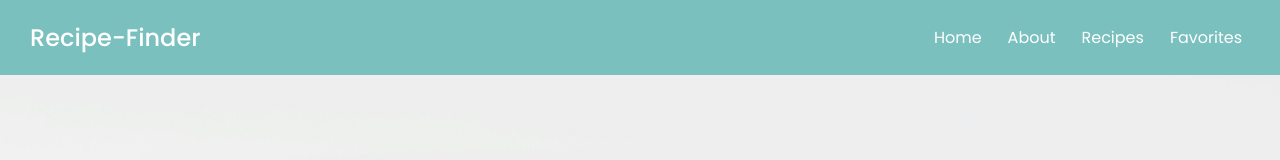
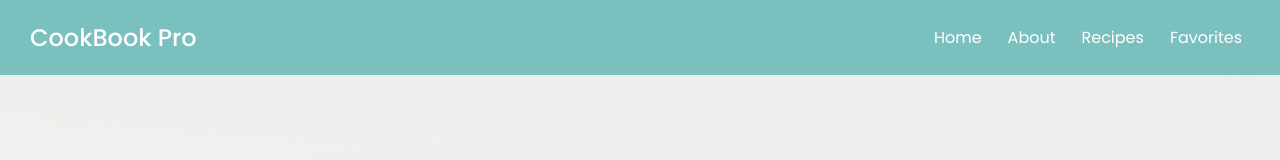
Before and after one commit to RatnaPriya-2/recipe-finder, a React (Create React App) app: page / in a window 1280 px wide. Shown: the top 160 px of the page. Built offline with nearby package versions, Linux system fonts and the light colour scheme.

Commit message:
little change

```diff
--- a/public/index.html
+++ b/public/index.html
@@ -23,7 +23,7 @@
       rel="stylesheet"
     />
 
-    <title>React App</title>
+    <title>CookBook Pro</title>
   </head>
   <body>
     <noscript>You need to enable JavaScript to run this app.</noscript>
--- a/src/components/Nav.jsx
+++ b/src/components/Nav.jsx
@@ -5,7 +5,7 @@ const Nav = () => {
   return (
     <>
       <div className="nav-bar flex">
-        <p className="title">Recipe-Finder</p>
+        <p className="title">CookBook Pro</p>
         <div className="nav-cluster">
           <Link to="/">
             <span>Home</span>
```
